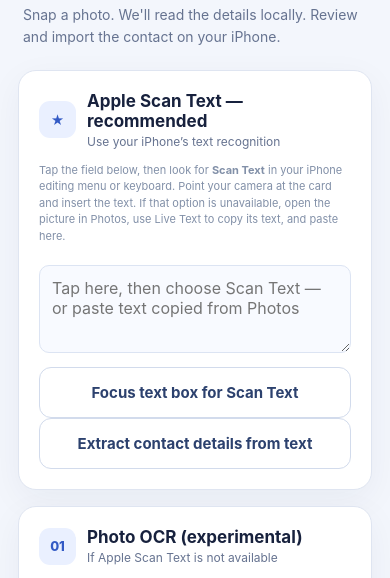
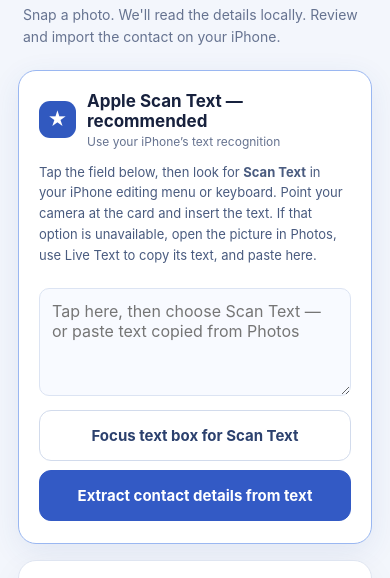
Before and after one commit to svskrdg/cardkeeper, a plain HTML site: page docs/index.html in a window 390 px wide. Shown: the part 226-804 px from the top of the page. Drawn offline with Linux system fonts and the light colour scheme.

Commit message:
Highlight iPhone Scan Text workflow and keep OCR debug collapsed

```diff
--- a/docs/style.css
+++ b/docs/style.css
@@ -66,3 +66,14 @@ dialog{border:0;border-radius:18px;width:min(calc(100% - 34px),400px);padding:0;
 .crop-buttons{display:grid;grid-template-columns:1fr 1fr;gap:8px;margin-top:13px}
 .crop-buttons button{padding:10px 6px;min-height:46px}
 @media (max-width:370px){.crop-dialog .dialog-content{padding:13px}}
+
+/* v1.3 - make the iPhone system text scanner the primary path */
+.scan-card[aria-labelledby="nativeHeading"]{border-color:#9ab7f1;box-shadow:0 8px 30px rgba(42,77,160,.09)}
+.scan-card[aria-labelledby="nativeHeading"] .step-number{background:#3159bf;color:#fff;font-size:19px}
+.scan-card[aria-labelledby="nativeHeading"] .helper{margin-top:13px;margin-bottom:12px;font-size:13px;color:#495b7f;line-height:1.6}
+.scan-card[aria-labelledby="nativeHeading"] .native-paste{min-height:108px}
+#focusLiveText{margin-bottom:9px}
+#parseLiveText{background:#335ac5;color:#fff;border-color:#335ac5;margin-bottom:2px}
+.recognized-lines{display:block;padding-top:13px;margin-top:4px}
+.recognized-lines summary{cursor:pointer;font-weight:700;font-size:13px;color:#3456a8;padding:9px 0}
+.recognized-lines h3{margin-top:12px}
```
